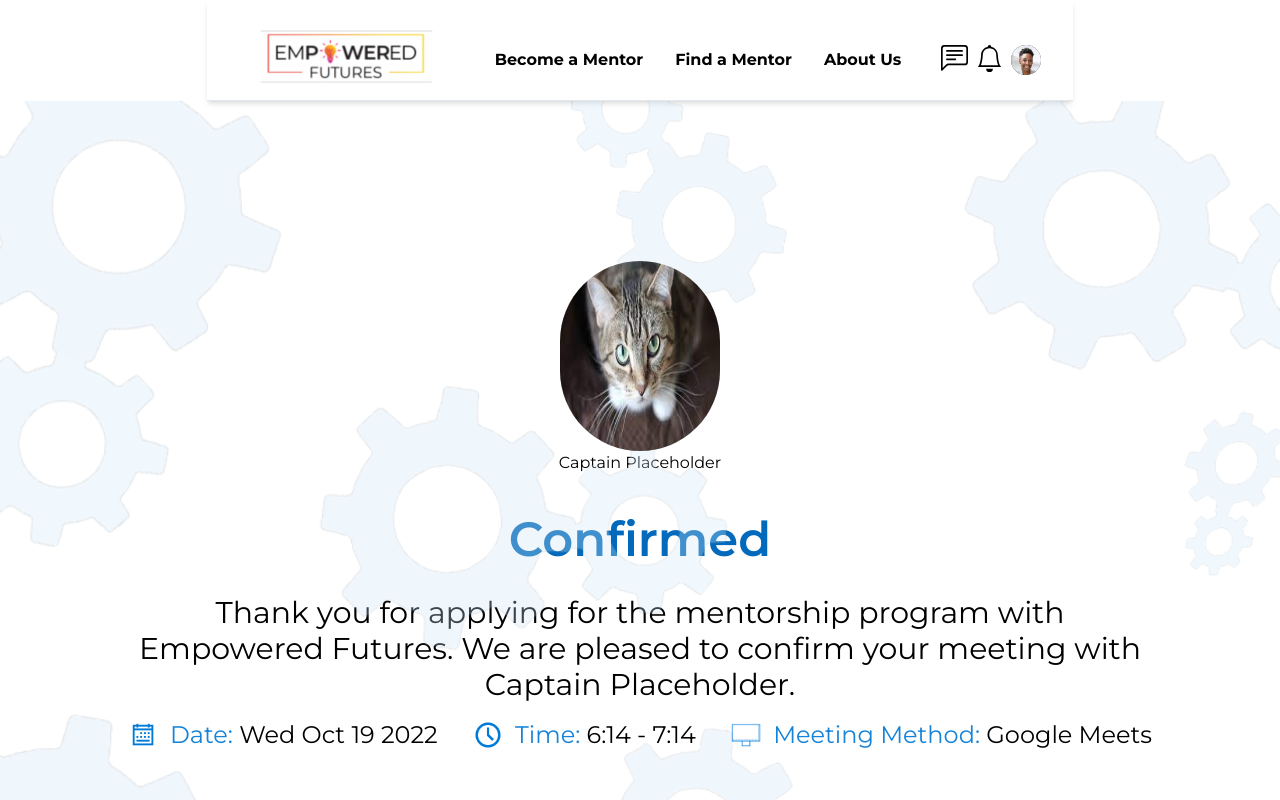
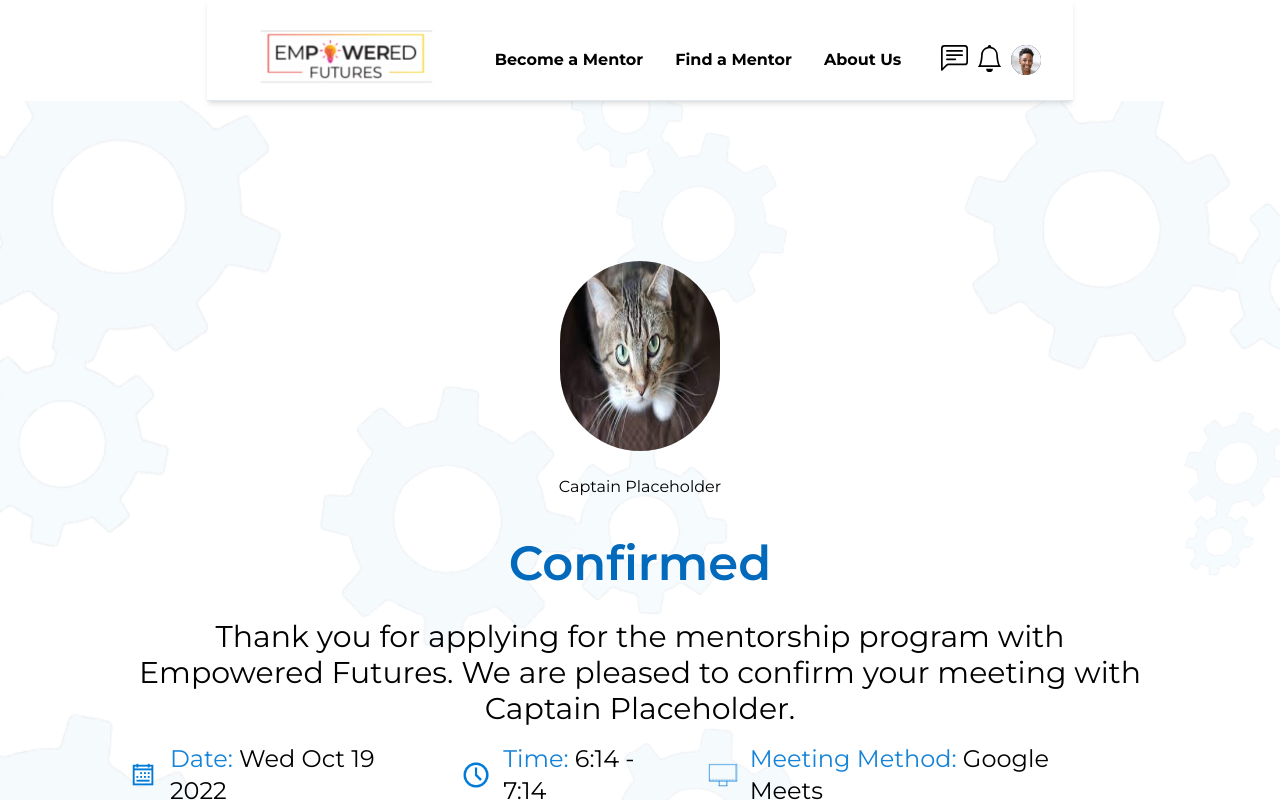
Before and after one commit to JasonXB/EF_Clone, a Next.js app: page /meeting/confirmedMeeting in a window 1280 px wide. Shown: the top 800 px of the page. Built offline with nearby package versions, Linux system fonts and the light colour scheme; what tw-elements would draw is missing.

Commit message:
stretch bg, change opacity; adjust some spacings

```diff
--- a/pages/meeting/confirmedMeeting.tsx
+++ b/pages/meeting/confirmedMeeting.tsx
@@ -81,8 +81,8 @@ const ConfirmedMeeting = ({
 
   return (
     <Layout isConfirmedMeetingPg={true}>
-      <div className="h-full w-full absolute bg-gears bg-cover opacity-30"></div>
-      <div className="flex justify-center">
+      <div className="h-full w-full absolute bg-gears bg-cover opacity-20 bg-150"></div>
+      <div className="flex justify-center relative">
         <div className="mt-40 w-4/5 flex flex-col justify-center ">
           <div>
             <div className="flex flex-col items-center">
@@ -91,7 +91,7 @@ const ConfirmedMeeting = ({
                 displaySize={'egg'}
                 personsName={name}
               />
-              <p>{name}</p>
+              <p className="mt-6">{name}</p>
             </div>
           </div>
           <div>
--- a/pages/meeting/meetingDetail.tsx
+++ b/pages/meeting/meetingDetail.tsx
@@ -24,7 +24,7 @@ const MeetingDetail = ({
     }
   }
   return (
-    <div className="flex items-center">
+    <div className="flex items-center mr-6">
       <Image
         src={imgLocation}
         alt="calendar icon"
--- a/tailwind.config.js
+++ b/tailwind.config.js
@@ -11,6 +11,9 @@ module.exports = {
     extend: {
       backgroundImage: {
         gears: "url('~/src/assets/gears.png')",
+      },
+      backgroundSize: {
+        150: '150%',
       },
       width: {
         90: '360px',
```
